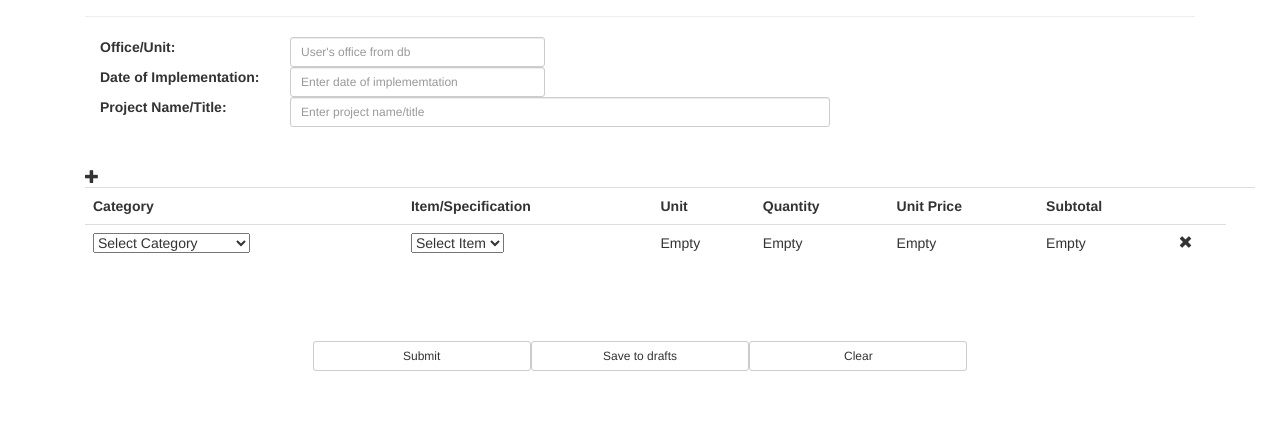
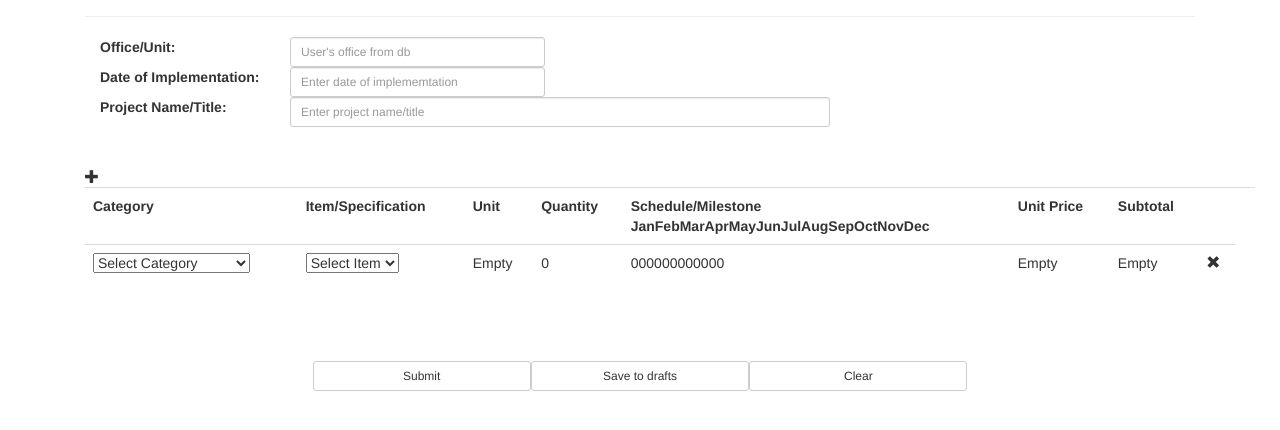
Before and after one commit to cronasdese/eppmp, a CodeIgniter app: page /eppmp/ in a window 1280 px wide. Shown: the part 282-712 px from the top of the page. Run offline with CodeIgniter, Linux system fonts and the light colour scheme; data comes from the database, SQL or seed files in the repository; some libraries are stand-ins or nearby versions.

Commit message:
added test_table

```diff
--- a/application/views/Consolidate.php
+++ b/application/views/Consolidate.php
@@ -128,7 +128,6 @@
                                                     <td>Empty</td>
                                                     <td>Empty</td>
                                                     <td>
-                                                        <!-- THIS IS WHERE I CAN'T GET IT RIGHT -->
                                                         <table class="milestone-table">
                                                             <tr>
                                                             <td>1</td>
--- a/application/views/USER_Create.php
+++ b/application/views/USER_Create.php
@@ -137,21 +137,21 @@
                                           </div>
                                           <!--OFFICE/UNIT & DATE ROW-->
                                           <div class="container" id="createspace">
-                                                <label for="select" class="col-md-2 control-label">Office/Unit: </label>
+                                                <label for="select" class="col-md-2 control-label text-nowrap">Office/Unit: </label>
                                                       <div class="col-sm-3">
                                                                   <input type="text" class="form-control input-sm" placeholder="User's office from db">
                                                       </div>
                                           </div>
                                           <!--OFFICE/UNIT & DATE ROW-->
                                           <div class="container" id="createspace">
-                                                <label for="select" class="col-md-2 control-label">Date of Implementation: </label>
+                                                <label for="select" class="col-md-2 control-label text-nowrap">Date of Implementation: </label>
                                                       <div class="col-sm-3">
                                                                   <input type="text" class="form-control input-sm" placeholder="Enter date of implememtation">
                                                       </div>
                                           </div>
                                           <!--PRJECT TITLE ROW-->
                                           <div class="container">
-                                                <label for="select" class="col-md-2 control-label">Project Name/Title: </label>
+                                                <label for="select" class="col-md-2 control-label text-nowrap">Project Name/Title: </label>
                                                       <div class="col-sm-6">
                                                                   <input type="text" class="form-control input-sm" placeholder="Enter project name/title">
                                                       </div>
@@ -165,7 +165,7 @@
                                           <br />
                                           <div class="container">
                                                 <div class="tab-pane active in" id="services">
-                                                        <div class="row">
+                                                        <div class="row ">
                                                             <div id="table" class="table-editable tablesize">
                                                                 <span class="table-add glyphicon glyphicon-plus"></span>
                                                                     <table class="table">
@@ -174,6 +174,24 @@
                                                                             <th>Item/Specification</th>
                                                                             <th>Unit</th>
                                                                             <th>Quantity</th>
+                                                                            <th>Schedule/Milestone
+                                                                                <table class="milestone-table">
+                                                                                    <tr>
+                                                                                        <td>Jan</td>
+                                                                                        <td>Feb</td>
+                                                                                        <td>Mar</td>
+                                                                                        <td>Apr</td>
+                                                                                        <td>May</td>
+                                                                                        <td>Jun</td>
+                                                                                        <td>Jul</td>
+                                                                                        <td>Aug</td>
+                                                                                        <td>Sep</td>
+                                                                                        <td>Oct</td>
+                                                                                        <td>Nov</td>
+                                                                                        <td>Dec</td>
+                                                                                    </tr>
+                                                                                </table>
+                                                                            </th>
                                                                             <th>Unit Price</th>
                                                                             <th>Subtotal</th>
                                                                             <th> </th>
@@ -190,7 +208,6 @@
 																				        </div>
 																			      	</div>
 																			    </form>
-					                                                      </div>
                                                                             </td>
                                                                             <td>
                                                                                 <div class="control-group">
@@ -202,7 +219,25 @@
                                                                                 </div>
                                                                             </td>
                                                                             <td contenteditable="false">Empty</td>
-                                                                            <td contenteditable="true">Empty</td>
+                                                                            <td contenteditable="true">0</td>
+                                                                            <td>
+                                                                                <table class="milestone-table">
+                                                                                    <tr>
+                                                                                        <td contenteditable="true">0</td>
+                                                                                        <td contenteditable="true">0</td>
+                                                                                        <td contenteditable="true">0</td>
+                                                                                        <td contenteditable="true">0</td>
+                                                                                        <td contenteditable="true">0</td>
+                                                                                        <td contenteditable="true">0</td>
+                                                                                        <td contenteditable="true">0</td>
+                                                                                        <td contenteditable="true">0</td>
+                                                                                        <td contenteditable="true">0</td>
+                                                                                        <td contenteditable="true">0</td>
+                                                                                        <td contenteditable="true">0</td>
+                                                                                        <td contenteditable="true">0</td>
+                                                                                    </tr>
+                                                                                </table>
+                                                                            </td>
                                                                             <td contenteditable="false">Empty</td>
                                                                             <td contenteditable="false">Empty</td>
                                                                             <td>
@@ -215,17 +250,32 @@
                                                                             <td>
                                                                                 <div class="control-group">
                                                                                     <div class="controls">
-                                                                                        <select id="span_large" class="select2 input-large" style="width:300px;">
-                                                                                            <option></option>
-                                                                                            <option value="A">A</option>
-                                                                                            <option value="B">B</option>
-                                                                                            <option value="C">C</option>
+                                                                                        <select  name="items" id="items">
+                                                                                            <option value="0">Select Item</option>
                                                                                         </select>
                                                                                     </div>
                                                                                 </div>
                                                                             </td>
                                                                             <td contenteditable="false">Empty</td>
-                                                                            <td contenteditable="true">Empty</td>
+                                                                            <td contenteditable="true">0</td>
+                                                                            <td>
+                                                                                <table class="milestone-table">
+                                                                                    <tr>
+                                                                                        <td contenteditable="true">0</td>
+                                                                                        <td contenteditable="true">0</td>
+                                                                                        <td contenteditable="true">0</td>
+                                                                                        <td contenteditable="true">0</td>
+                                                                                        <td contenteditable="true">0</td>
+                                                                                        <td contenteditable="true">0</td>
+                                                                                        <td contenteditable="true">0</td>
+                                                                                        <td contenteditable="true">0</td>
+                                                                                        <td contenteditable="true">0</td>
+                                                                                        <td contenteditable="true">0</td>
+                                                                                        <td contenteditable="true">0</td>
+                                                                                        <td contenteditable="true">0</td>
+                                                                                    </tr>
+                                                                                </table>
+                                                                            </td>
                                                                             <td contenteditable="false">Empty</td>
                                                                             <td contenteditable="false">Empty</td>
                                                                             <td>
@@ -262,10 +312,6 @@
                         </div>
                   </div>
           </div>
-
-
-
-
 
 
 
```
Also changed, not shown: application/views/TEST_TABLE.php (added, +124 -0 lines).
